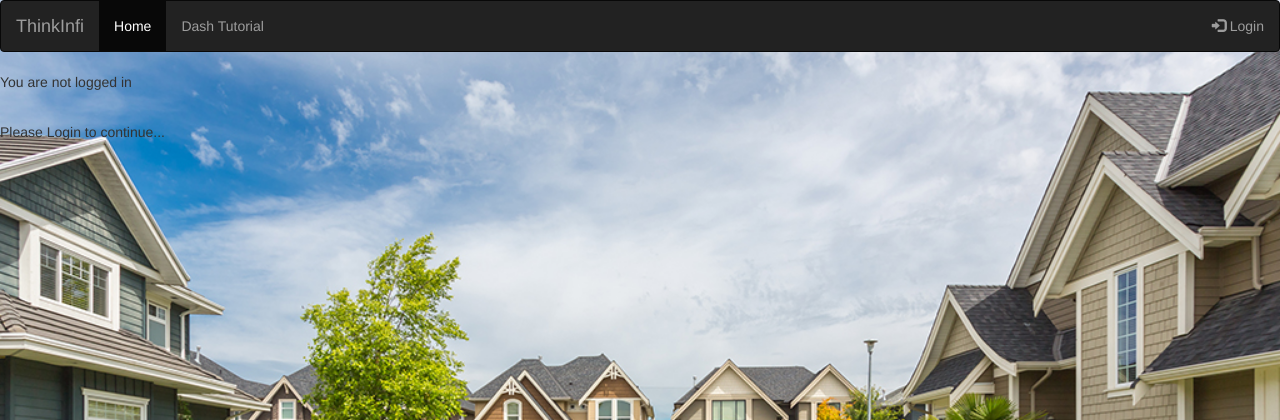
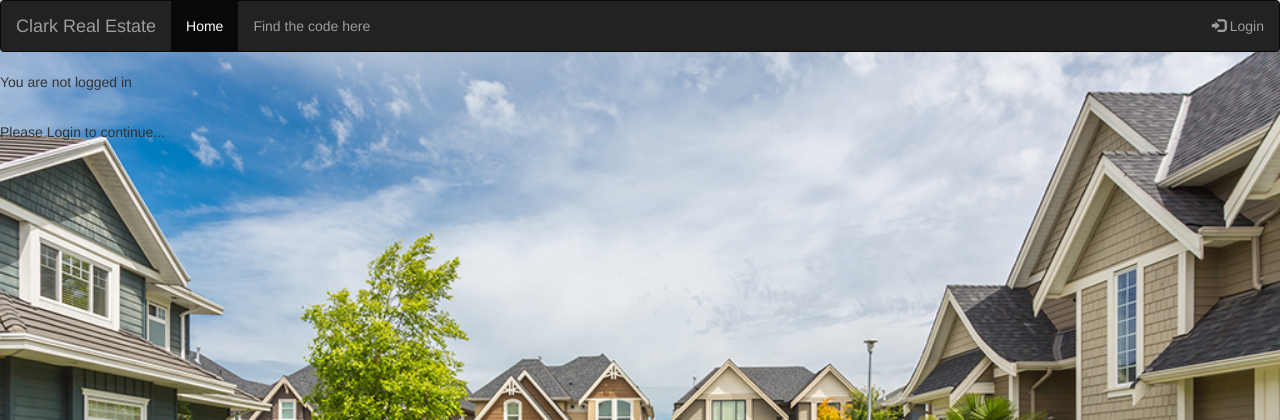
Before and after one commit to phoenixp123/RealEstateDashboard, a Django app: page / in a window 1280 px wide. Shown: the top 420 px of the page. Run offline with Django 3.2, Linux system fonts and the light colour scheme; some libraries are stand-ins or nearby versions.

Commit message:
added html changes to home page

```diff
--- a/templates/home.html
+++ b/templates/home.html
@@ -13,7 +13,7 @@
   <!-- Read css file from local static folder -->
   <link rel="stylesheet" type="text/css" href="{% static 'css/home.css' %}">
 
-<!-- Starting homepage funtionality -->
+<!-- Starting homepage functionality -->
 
   <title>Home</title>
 </head>
@@ -25,16 +25,16 @@
 
   {% if user.is_authenticated %}
 
-      <!-- Navbar Design Start if successfull login-->
+      <!-- Navbar Design Start if successful login-->
 
       <nav class="navbar navbar-inverse">
         <div class="container-fluid">
         <div class="navbar-header">
-          <p class="navbar-brand">RealInsights</p>
+          <p class="navbar-brand">Clark Real Estate</p>
         </div>
         <ul class="nav navbar-nav">
-          <li class="active"><A href="home.html">Home</a></li>
-          <li><a href="https://www.thinkinfi.com/2020/02/plot-stylish-map-in-dash-with-python.html" target="_self">Dash tutorial</a></li>
+          <li class="active"><A href="{% url 'home' %}">Home</a></li>
+          <li><a href="https://github.com/phoenixp123/RealEstateDashboard" target="_self">Find the code here</a></li>
         </ul>
         <ul class="nav navbar-nav navbar-right">
           <li><a href="#"><span class="glyphicon glyphicon-user"></span> Hi {{ user.username }} !</a></li>
@@ -57,11 +57,11 @@
     <nav class="navbar navbar-inverse">
       <div class="container-fluid">
         <div class="navbar-header">
-          <a class="navbar-brand" href="">ThinkInfi</a>
+          <a class="navbar-brand" href=>Clark Real Estate</a>
         </div>
         <ul class="nav navbar-nav">
           <li class="active"><a href="{% url 'home' %}">Home</a></li>
-          <li><a href="#">Dash Tutorial</a></li>
+          <li><a href="https://github.com/phoenixp123/RealEstateDashboard">Find the code here</a></li>
         </ul>
         <ul class="nav navbar-nav navbar-right">
           <li><a href="{% url 'login' %}"><span class="glyphicon glyphicon-log-in"></span> Login</a></li>
```
